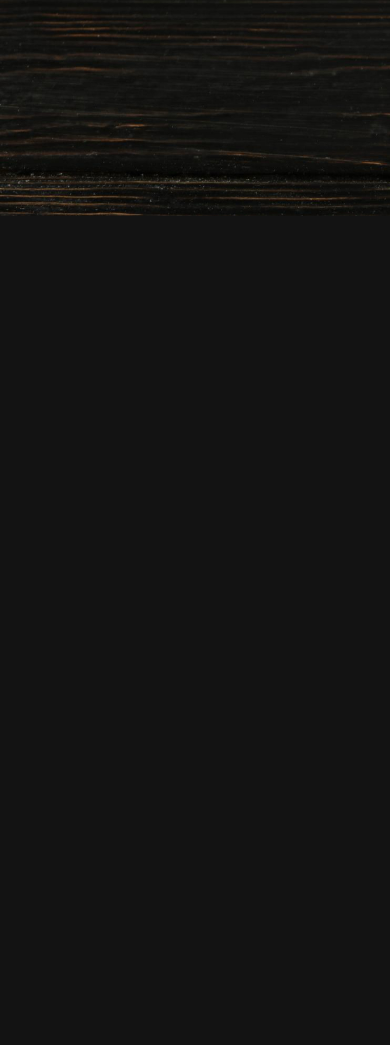
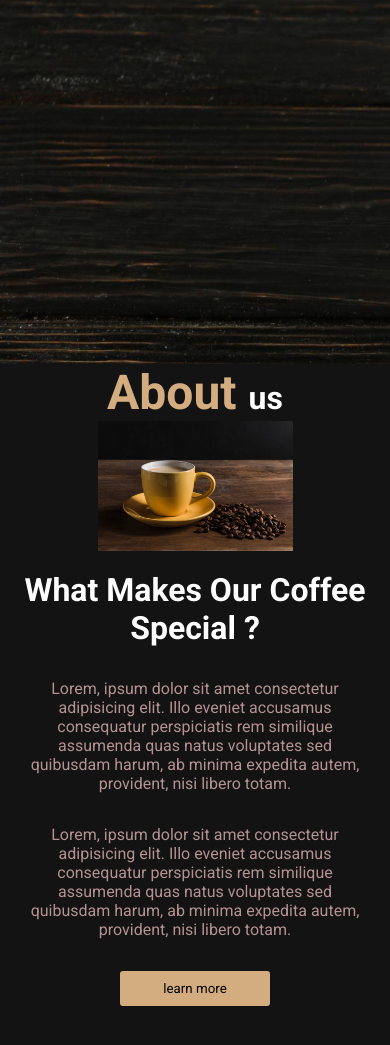
Before and after one commit to Rupesh-bhagat96/Coffee-Shop-Website, a plain HTML site: page index.html in a window 390 px wide. Shown: the part 545-1590 px from the top of the page. Before the commit the page ends 844 px from the top, so only its background shows below. Drawn offline with Linux system fonts and the light colour scheme.

Commit message:
added about section

```diff
--- a/index.html
+++ b/index.html
@@ -51,6 +51,7 @@
             <p>Cart Item 04 <br><span>$4.55/-</span></p>
             <i class="fa-solid fa-xmark"></i>
         </div>
+        <button>Check Now!</button>
     </div>
 </header>
 
@@ -65,6 +66,22 @@
 
 </section>
 
+<section class="about" id="About">
+    <h1>About <span>us</span></h1>
+    <div class="items">
+        <div class="about-img">
+            <img src="./img/about.jpg" alt="">
+        </div>
+        <div class="about-content">
+            <h3>what makes our coffee special ?</h3>
+            <p>Lorem, ipsum dolor sit amet consectetur adipisicing elit. Illo eveniet accusamus consequatur perspiciatis rem similique assumenda quas natus voluptates sed quibusdam harum, ab minima expedita autem, provident, nisi libero totam.</p>
+            <p>Lorem, ipsum dolor sit amet consectetur adipisicing elit. Illo eveniet accusamus consequatur perspiciatis rem similique assumenda quas natus voluptates sed quibusdam harum, ab minima expedita autem, provident, nisi libero totam.</p>
+            <button>learn more</button>
+        </div>
+    </div>
+
+</section>
+
 
 
 
--- a/script.js
+++ b/script.js
@@ -13,6 +13,9 @@ menuBtn.addEventListener('click',()=>{
     cartContainer.classList.remove("active")
 
 })
+navBar.addEventListener('click',()=>{
+    navBar.classList.remove("active")
+})
 
 searchBtn.addEventListener('click',()=>{
     inputSearch.classList.toggle("active")
--- a/style.css
+++ b/style.css
@@ -15,7 +15,7 @@
 html{
 
     scroll-behavior: smooth;
-    scroll-padding-top:100px;
+    scroll-padding-top:75px;
 }
 body{
     background: var(--black);
@@ -113,6 +113,20 @@ body{
         overflow-x:hidden ;
         transition: 0.3s;
 }
+.header .cartitems button{
+    margin-left: 100px;
+    border: none;
+    outline: none;
+    padding:10px;
+    color: black;
+    background-color: #d3ad7f;
+    border-radius: 3px;
+    width: 150px;
+    transition: .3s;
+    &:hover{
+        transform: scaleX(1.2);
+    }
+}
 .header .cartitems.active{
     right: 0;
 }
@@ -161,9 +175,61 @@ body{
     color: black;
     background-color: #d3ad7f;
     border-radius: 3px;
-    width: 150px;
+    width: 150px;transition: .3s;
+    &:hover{
+        transform: scaleX(1.);
+    }
 
 }
+.about{
+    height: 90vh;
+}
+
+.about h1{
+    text-align: center;
+    color:#d3ad7f;
+    font-size: 3rem;
+}
+.about span{
+    color: white;
+    font-size: 2rem;
+}
+.about .items img{
+    max-height: 85vh;
+    max-width: 50vw;
+}
+.about .items{
+    display: flex;
+    gap:1rem;
+}
+.about .about-content{
+    color: rgb(181, 146, 146);
+    display: flex;
+    flex-direction: column;
+    justify-content: center;
+    gap: 2rem;
+    padding-left: 20px;
+    background-color: var(--black);
+
+}
+.about .about-content h3{
+    color: white;
+    font-size: 2rem;
+    text-transform: capitalize;
+}
+.about .about-content button{
+    border: none;
+    outline: none;
+    padding:10px;
+    color: black;
+    background-color: #d3ad7f;
+    border-radius: 3px;
+    width: 150px;transition: .3s;
+    &:hover{
+        transform: scaleX(1.1);
+    }
+}
+
 
 
 @media  screen and (max-width:775px) {
@@ -200,8 +266,9 @@ body{
     .header .cartitems{
         width: 17rem;
     }
-    .Home{
-        height: 83vh;
+    .Home .homeContent{
+    margin-top: 35%;
+
     }
     .Home .homeContent{
         gap: 1rem;
@@ -211,8 +278,20 @@ body{
 
     }
     .Home .homeContent h3{
-
         font-size: 2rem;
     }
 
 }
+
+@media  screen and (max-width:1031px){
+    .about .items{
+        flex-direction: column;
+        align-items: center;
+        text-align: center;
+    }
+    .about .about-content{
+        align-items: center;
+        padding: 0 20px;
+    }
+
+}
```
Also changed, not shown: img/about.jpg (added).
